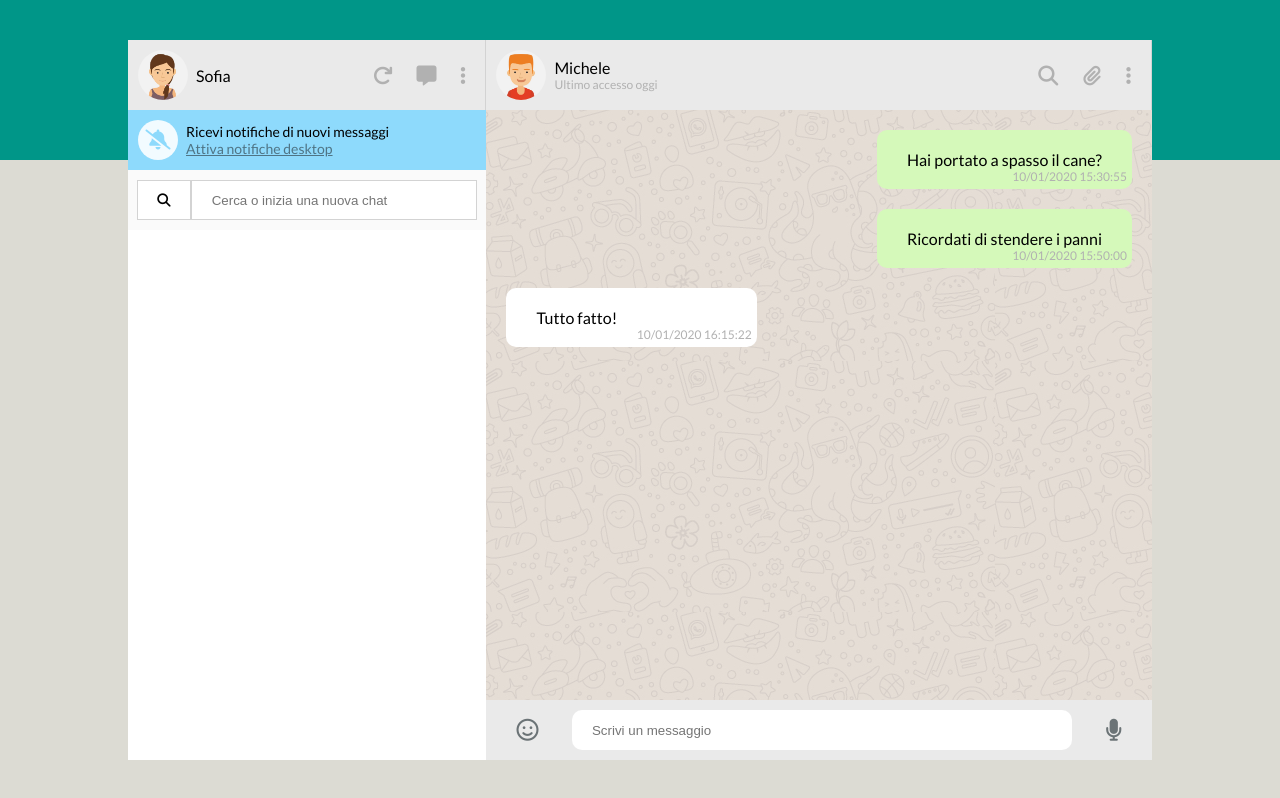
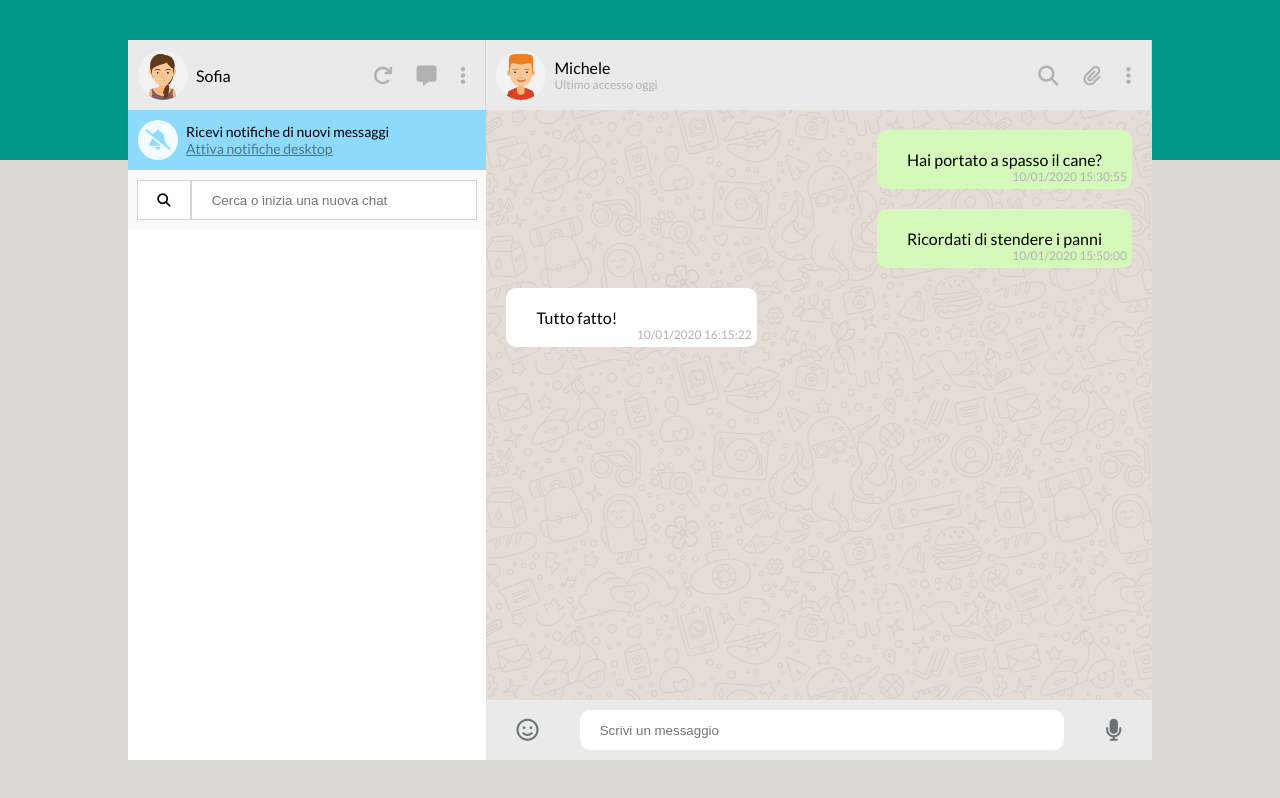
Before and after one commit to Nothung429/vue-boolzapp, a plain HTML site: page index.html in a window 1280 px wide. Drawn offline with nearby package versions, Linux system fonts and the light colour scheme.

```diff
--- a/css/style.css
+++ b/css/style.css
@@ -177,8 +177,11 @@
 .writing-area i:hover {
     color: #000;
 }
-.writing-area form input {
-    width: 500px;
+.writing-area form {
+    width: 80%;
+}
+#user-input {
+    width: 100%;
     height: 40px;
     padding-left: 20px;
     border-radius: 10px;
```
